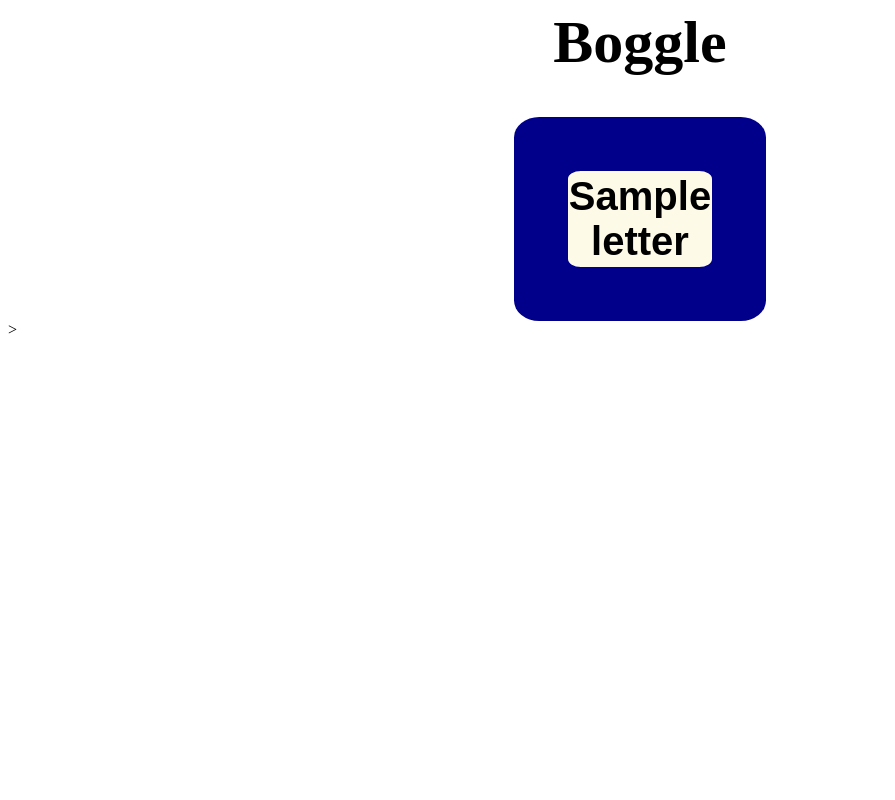
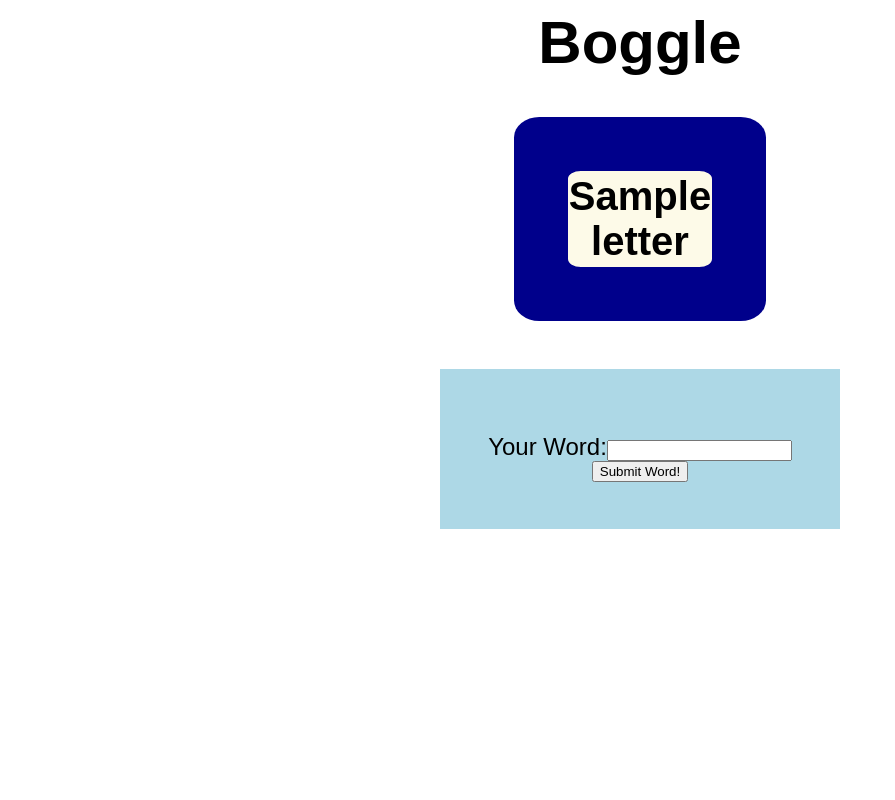
Before and after one commit to Vainakh/flask_boggle_game, a Flask app: template templates/board.html in a window 1280 px wide. Shown: the whole page, without its empty margins (0-895 px from the left). Run offline with Flask 2, Linux system fonts and the light colour scheme; the template is opened without the code that fills it: most values are stand-ins (such as "Sample title", 1, 10 or a date in 2020); parts of the project's set-up code (start-up, migrations or seed data) failed here and were passed over.

Commit message:
added testing and form submission for button; no route for button submission yet

```diff
--- a/app.py
+++ b/app.py
@@ -1,17 +1,14 @@
-
 from flask import Flask, request, jsonify, render_template, redirect, session
-
-
 from flask_debugtoolbar import DebugToolbarExtension
 from boggle import Boggle
 from blinker import signal
 
 boggle_game = Boggle()
 
-
 app = Flask(__name__)
 
 app.config['SECRET_KEY'] = "secret"
+# app.config['TESTING'] = True
 
 debug = DebugToolbarExtension(app)
 
@@ -20,3 +17,5 @@
 def render_board():
     board = boggle_game.make_board()
     return render_template("board.html", board=board)
+
+app.route('/check-word')
--- a/static/style.css
+++ b/static/style.css
@@ -1,3 +1,7 @@
+body {
+  font-family: 'Avenir', sans-serif;
+}
+
 td {
   width: 100px;
   height: 100px;
@@ -5,7 +9,6 @@
   background-color: rgb(253, 250, 232);
   font-size: 40px;
   text-align: center;
-  font-family: 'Avenir', sans-serif;
   font-weight: 700;
   border-radius: 10%;
 }
@@ -21,3 +24,19 @@
   text-align: center;
   font-size: 60px;
 }
+
+form {
+  text-align: center;
+  margin: auto auto;
+  font-size: 24px;
+  padding-top: 4rem;
+}
+
+div#word-form {
+  background-color: lightblue;
+  width: 25rem;
+  height: 10rem;
+  margin: auto auto;
+  position: relative;
+  top: 3rem;
+}
--- a/templates/base.html
+++ b/templates/base.html
@@ -12,8 +12,7 @@
         </h1>
         <div>
             {% block content %}
-
             {% endblock %}
-        </div>>
+        </div>
     </body>
 </html>
--- a/templates/board.html
+++ b/templates/board.html
@@ -18,4 +18,11 @@
             </tr>
         {% endfor %}
     </table>
+    <div id="word-form">
+      <form action="/check-word">
+        <label for="word-submission">Your Word:</label><input type="text" name="word-submission">
+        <button type="submit">Submit Word!</button>
+      </form>
+    </div>
+
 {% endblock %}
```
Also changed, not shown: test.py (+7 -0 lines).
